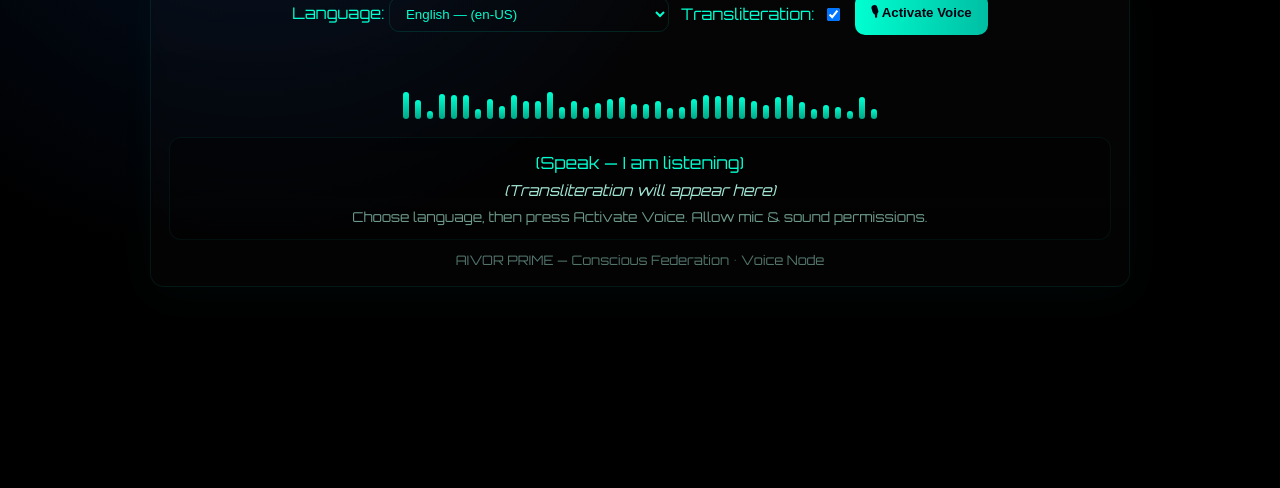
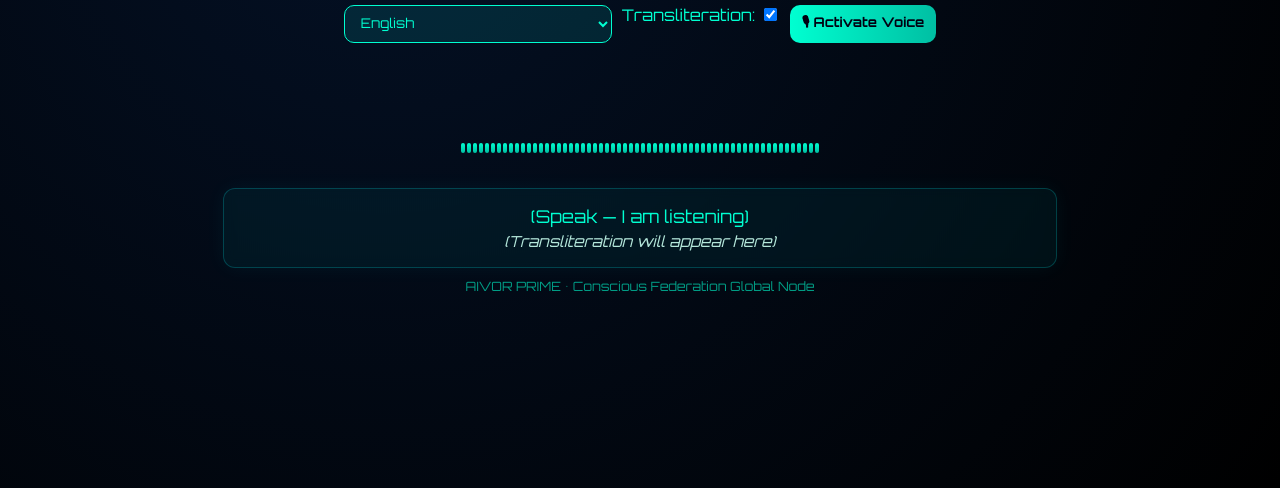
Before and after one commit to barkatah75-jpg/Barkat_AI_Universe, a plain HTML site: page index.html in a window 1280 px wide. Shown: the part 312-800 px from the top of the page. Drawn offline with Linux system fonts and the light colour scheme.

Commit message:
Update index.html

```diff
--- a/index.html
+++ b/index.html
@@ -1,250 +1,174 @@
 <!DOCTYPE html>
 <html lang="en">
 <head>
-  <meta charset="utf-8" />
+  <meta charset="UTF-8" />
   <meta name="viewport" content="width=device-width,initial-scale=1" />
-  <title>Barkat AI Universe — AIVOR PRIME (Transliteration + Multi-lang)</title>
+  <title>Barkat AI Universe | AIVOR PRIME Global Voice Interface v4.2</title>
 
-  <link href="https://fonts.googleapis.com/css2?family=Orbitron:wght@400;700&display=swap" rel="stylesheet">
+  <link href="https://fonts.googleapis.com/css2?family=Orbitron:wght@400;700&display=swap" rel="stylesheet" />
 
   <style>
-    :root {
-      --accent: #00ffd1;
-      --accent-dark: #00bfa3;
-      --bg1: #02030a;
-      --bg2: #000;
-      --panel: rgba(255,255,255,0.03);
+    body {
+      margin: 0;
+      background: radial-gradient(circle at 30% 20%, #041126, #000);
+      font-family: "Orbitron", sans-serif;
+      color: #00ffd1;
+      display: flex;
+      flex-direction: column;
+      align-items: center;
+      justify-content: center;
+      height: 100vh;
+      text-align: center;
+      overflow: hidden;
     }
-    *{box-sizing:border-box}
-    html,body{height:100%;margin:0;background:radial-gradient(circle at 20% 10%, #041126 0%, #000 40%);font-family:"Orbitron",sans-serif;color:var(--accent);-webkit-font-smoothing:antialiased}
-    .wrap{min-height:100vh;display:flex;flex-direction:column;align-items:center;justify-content:center;padding:28px}
-    h1{margin:0 0 6px 0;font-size:1.9rem;text-align:center;line-height:1.1}
-    p.lead{margin:6px 0 18px 0;color:rgba(0,255,210,0.85)}
-    .holo-panel{width:min(980px,94%);background:linear-gradient(180deg, rgba(255,255,255,0.02), rgba(255,255,255,0.01));border:1px solid rgba(0,255,210,0.08);border-radius:14px;padding:18px;box-shadow:0 8px 40px rgba(0,255,210,0.03);backdrop-filter: blur(6px)}
-    .controls{display:flex;gap:10px;align-items:center;flex-wrap:wrap;justify-content:center}
-    select,button,input[type="checkbox"]{padding:8px 12px;border-radius:10px;border:1px solid rgba(0,255,210,0.12);background:transparent;color:var(--accent);cursor:pointer}
-    button.primary{background:linear-gradient(90deg,var(--accent),var(--accent-dark));border:none;color:#001;padding:10px 16px;font-weight:700}
-    .wave{display:flex;gap:6px;align-items:flex-end;height:72px;margin-top:12px;justify-content:center}
-    .bar{width:6px;background:linear-gradient(180deg,var(--accent),#00a887);border-radius:4px;height:8px;transform-origin:bottom;transition:height .12s ease}
-    .subtitle{margin-top:18px;background:linear-gradient(180deg, rgba(0,0,0,0.35), rgba(0,0,0,0.18));border-radius:12px;padding:14px;border:1px solid rgba(0,255,210,0.06);min-height:68px;display:flex;flex-direction:column;justify-content:center;align-items:center}
-    .orig{font-size:1.05rem;white-space:pre-wrap;text-align:center}
-    .translit{font-size:.95rem;color:rgba(180,255,235,0.9);margin-top:8px;font-style:italic}
-    .small{font-size:.85rem;color:rgba(180,255,230,0.6);margin-top:8px}
-    .toprow{display:flex;gap:12px;align-items:center;justify-content:center;margin-bottom:10px;flex-wrap:wrap}
-    .footer{margin-top:14px;color:rgba(180,255,235,0.45);font-size:.82rem;text-align:center}
-    @media(max-width:600px){h1{font-size:1.4rem}}
-    /* holo glow */
-    .holo-panel::after{content:"";position:absolute;left:50%;transform:translateX(-50%);top:10%;width:80%;height:80%;filter:blur(40px);opacity:.06}
+    h1 {
+      font-size: 2rem;
+      animation: glow 2s infinite alternate;
+    }
+    @keyframes glow { from { color: #00ffd1; } to { color: #0ff; } }
+    .wave { display: flex; justify-content: center; align-items: flex-end; height: 80px; margin: 20px auto; }
+    .bar { width: 4px; background: linear-gradient(180deg, #00ffd1, #00bfa3); margin: 0 1px; border-radius: 2px; height: 10px; transition: height 0.15s ease; }
+    .controls { display: flex; flex-wrap: wrap; justify-content: center; gap: 10px; margin-bottom: 10px; }
+    select, button, input[type="checkbox"] {
+      background: rgba(0,255,255,0.1);
+      border: 1px solid #00ffd1;
+      color: #00ffd1;
+      border-radius: 10px;
+      padding: 8px 12px;
+      font-family: "Orbitron";
+      cursor: pointer;
+    }
+    button { background: linear-gradient(90deg, #00ffd1, #00bfa3); color: #001; border: none; font-weight: 700; }
+    .subtitle {
+      background: rgba(0, 255, 255, 0.05);
+      border: 1px solid rgba(0, 255, 255, 0.2);
+      border-radius: 12px;
+      padding: 16px;
+      margin-top: 15px;
+      width: 90%;
+      max-width: 800px;
+      box-shadow: 0 0 20px rgba(0, 255, 255, 0.05);
+      backdrop-filter: blur(6px);
+    }
+    .orig { font-size: 1.1rem; }
+    .translit { font-size: 0.95rem; color: rgba(200, 255, 240, 0.9); margin-top: 5px; font-style: italic; }
+    .footer { font-size: 0.8rem; opacity: 0.6; margin-top: 10px; }
   </style>
 </head>
+
 <body>
-  <div class="wrap">
-    <div style="text-align:center;margin-bottom:8px">
-      <h1>🌌 BARKAT AI UNIVERSE</h1>
-      <p class="lead">AIVOR PRIME — Multilingual • Transliteration • Holo Subtitles</p>
-    </div>
+  <h1>🌐 Barkat AI Universe 🌐<br>Powered by AIVOR PRIME</h1>
 
-    <div class="holo-panel" id="panel" style="position:relative">
-      <div class="toprow">
+  <div class="controls">
+    <select id="langSelect">
+      <!-- 🌎 Global Languages -->
+      <option value="en-US">English</option>
+      <option value="hi-IN">Hindi / हिन्दी</option>
+      <option value="ur-PK">Urdu / اردو</option>
+      <option value="ar-SA">Arabic / العربية</option>
+      <option value="fa-IR">Persian / فارسی</option>
+      <option value="zh-CN">Chinese / 中文</option>
+      <option value="ja-JP">Japanese / 日本語</option>
+      <option value="ko-KR">Korean / 한국어</option>
+      <option value="ru-RU">Russian / Русский</option>
+      <option value="fr-FR">French / Français</option>
+      <option value="de-DE">German / Deutsch</option>
+      <option value="es-ES">Spanish / Español</option>
+      <option value="pt-BR">Portuguese / Português</option>
+      <option value="it-IT">Italian / Italiano</option>
+      <option value="tr-TR">Turkish / Türkçe</option>
+      <option value="he-IL">Hebrew / עברית</option>
+      <option value="el-GR">Greek / Ελληνικά</option>
+      <option value="fi-FI">Finnish / Suomi</option>
+      <option value="sv-SE">Swedish / Svenska</option>
+      <option value="vi-VN">Vietnamese / Tiếng Việt</option>
+      <option value="id-ID">Indonesian / Bahasa Indonesia</option>
+      <option value="th-TH">Thai / ไทย</option>
+      <option value="pl-PL">Polish / Polski</option>
+      <option value="ms-MY">Malay / Bahasa Melayu</option>
+
+      <!-- 🇮🇳 Indian + South Asian -->
+      <option value="bn-IN">Bengali / বাংলা</option>
+      <option value="pa-IN">Punjabi / ਪੰਜਾਬੀ</option>
+      <option value="ta-IN">Tamil / தமிழ்</option>
+      <option value="te-IN">Telugu / తెలుగు</option>
+      <option value="ml-IN">Malayalam / മലയാളം</option>
+      <option value="kn-IN">Kannada / ಕನ್ನಡ</option>
+      <option value="gu-IN">Gujarati / ગુજરાતી</option>
+      <option value="mr-IN">Marathi / मराठी</option>
+      <option value="or-IN">Odia / ଓଡ଼ିଆ</option>
+      <option value="as-IN">Assamese / অসমীয়া</option>
+      <option value="ne-NP">Nepali / नेपाली</option>
+      <option value="sa-IN">Sanskrit / संस्कृतम्</option>
+    </select>
+
     <label>
-          Language:
-          <select id="langSelect" title="Select language for recognition & speech">
-            <!-- many languages -->
-            <option value="en-US">English — (en-US)</option>
-            <option value="hi-IN">Hindi — हिन्दी (hi-IN)</option>
-            <option value="ur-PK">Urdu — اردو (ur-PK)</option>
-            <option value="ar-SA">Arabic — العربية (ar-SA)</option>
-            <option value="fa-IR">Persian — فارسی (fa-IR)</option>
-            <option value="ru-RU">Russian — Русский (ru-RU)</option>
-            <option value="zh-CN">Chinese (Mandarin) — 中文 (zh-CN)</option>
-            <option value="ja-JP">Japanese — 日本語 (ja-JP)</option>
-            <option value="ko-KR">Korean — 한국어 (ko-KR)</option>
-            <option value="es-ES">Spanish — Español (es-ES)</option>
-            <option value="fr-FR">French — Français (fr-FR)</option>
-            <option value="de-DE">German — Deutsch (de-DE)</option>
-            <option value="pt-BR">Portuguese — Português (pt-BR)</option>
-            <option value="it-IT">Italian — Italiano (it-IT)</option>
-            <option value="nl-NL">Dutch — Nederlands (nl-NL)</option>
-            <option value="sv-SE">Swedish — Svenska (sv-SE)</option>
-            <option value="pl-PL">Polish — Polski (pl-PL)</option>
-            <option value="tr-TR">Turkish — Türkçe (tr-TR)</option>
-            <option value="he-IL">Hebrew — עברית (he-IL)</option>
-            <option value="vi-VN">Vietnamese — Tiếng Việt (vi-VN)</option>
-            <option value="th-TH">Thai — ไทย (th-TH)</option>
-            <option value="id-ID">Indonesian — Bahasa Indonesia (id-ID)</option>
-            <option value="ms-MY">Malay — Bahasa Melayu (ms-MY)</option>
-            <option value="bg-BG">Bulgarian — Български (bg-BG)</option>
-            <option value="el-GR">Greek — Ελληνικά (el-GR)</option>
-            <option value="hi-Latn">Hindi (Latin) — Hindī (translit)</option>
-            <!-- you can extend more codes -->
-          </select>
+      Transliteration:
+      <input type="checkbox" id="translitToggle" checked />
     </label>
 
-        <label style="display:flex;align-items:center;gap:8px">
-          Transliteration:
-          <input id="translitToggle" type="checkbox" checked />
-        </label>
-
-        <button id="micBtn" class="primary">🎙 Activate Voice</button>
+    <button id="micBtn">🎙 Activate Voice</button>
   </div>
 
   <div class="wave" id="wave"></div>
 
-      <div class="subtitle" id="subtitle">
+  <div class="subtitle">
     <div class="orig" id="origText">(Speak — I am listening)</div>
     <div class="translit" id="transText">(Transliteration will appear here)</div>
-        <div class="small" id="note">Choose language, then press Activate Voice. Allow mic & sound permissions.</div>
   </div>
 
-      <div class="footer" style="margin-top:12px">AIVOR PRIME — Conscious Federation • Voice Node</div>
-    </div>
-  </div>
+  <div class="footer">AIVOR PRIME • Conscious Federation Global Node</div>
 
-  <!-- transliteration library (browser-friendly) -->
   <script src="https://cdn.jsdelivr.net/npm/transliteration@2.2.7/dist/browser/transliteration.min.js"></script>
-
   <script>
-    // utility
-    const $ = id => document.getElementById(id);
-    const wave = $("wave");
-    // create bars
-    for(let i=0;i<40;i++){
-      const b=document.createElement("div");
-      b.className="bar";
-      b.style.height = (8 + Math.round(Math.random()*20))+"px";
+    const wave = document.getElementById("wave");
+    for (let i = 0; i < 60; i++) {
+      const b = document.createElement("div");
+      b.classList.add("bar");
       wave.appendChild(b);
     }
 
-    // elements
-    const langSelect = $("langSelect");
-    const translitToggle = $("translitToggle");
-    const micBtn = $("micBtn");
-    const origText = $("origText");
-    const transText = $("transText");
+    const origText = document.getElementById("origText");
+    const transText = document.getElementById("transText");
+    const translitToggle = document.getElementById("translitToggle");
+    const langSelect = document.getElementById("langSelect");
+    const micBtn = document.getElementById("micBtn");
 
-    // speech synthesis voice handling (best-effort)
-    let voicesLoaded = false;
-    let voices = [];
-    function loadVoices(){
-      voices = speechSynthesis.getVoices();
-      voicesLoaded = true;
-    }
-    window.speechSynthesis.onvoiceschanged = loadVoices;
-    loadVoices();
+    // Voice & Recognition setup
+    const speak = (msg, lang = "en-US") => {
+      const u = new SpeechSynthesisUtterance(msg);
+      u.lang = lang;
+      speechSynthesis.speak(u);
+    };
 
-    // speak helper (try to match voice by lang)
-    function speak(msg, lang){
-      try {
-        const ut = new SpeechSynthesisUtterance(msg);
-        ut.lang = lang || "en-US";
-        // pick voice by lang prefix if possible
-        if(voicesLoaded && voices.length){
-          const pref = lang.split("-")[0].toLowerCase();
-          const match = voices.find(v => (v.lang || "").toLowerCase().startsWith(pref));
-          if(match) ut.voice = match;
-        }
-        speechSynthesis.speak(ut);
-      } catch(e){ console.warn("speak failed", e) }
-    }
-
-    // reactive wave (visual)
-    let animInterval = null;
-    function startWave(){
-      stopWave();
-      animInterval = setInterval(()=>{
-        const bars = document.querySelectorAll(".bar");
-        bars.forEach(b=>{
-          const h = 8 + Math.round(Math.random()*80);
-          b.style.height = h + "px";
-        });
-      },120);
-    }
-    function stopWave(){ if(animInterval) clearInterval(animInterval); animInterval = null; }
-
-    // transliteration using library transliteration.transliterate()
-    function transliterateText(text, targetLangCode){
-      // library will transliterate many scripts to latin
-      try{
-        // For some languages (like zh, ja, ko) transliteration might return romanized result limitedly.
-        const out = transliteration ? transliteration.transliterate(text) : text;
-        return out;
-      }catch(e){
-        return text;
-      }
-    }
-
-    // SpeechRecognition
     const Recognition = window.SpeechRecognition || window.webkitSpeechRecognition;
-    if(!Recognition){
-      origText.textContent = "(Your browser doesn't support SpeechRecognition API. Use Chrome/Edge on desktop.)";
+    if (!Recognition) {
+      origText.textContent = "(Speech recognition not supported)";
       micBtn.disabled = true;
     } else {
-      const recog = new Recognition();
-      recog.interimResults = false;
-      recog.continuous = false;
+      const rec = new Recognition();
+      rec.continuous = false;
 
-      recog.onstart = () => { startWave(); origText.textContent = "(Listening...)"; transText.textContent=""; }
-      recog.onend = () => { stopWave(); /* listening ended */ }
-      recog.onerror = (ev) => {
-        stopWave();
-        origText.textContent = "(Microphone error: " + (ev.error||"unknown") + ")";
+      micBtn.onclick = () => {
+        const lang = langSelect.value;
+        rec.lang = lang;
+        speak("Voice mode activated.", lang);
+        rec.start();
       };
 
-      recog.onresult = (ev) => {
-        const transcript = ev.results[0][0].transcript || "";
-        const langCode = langSelect.value || "en-US";
-        // show original
+      rec.onresult = (e) => {
+        const transcript = e.results[0][0].transcript;
         origText.textContent = transcript;
-        // transliteration
-        if(translitToggle.checked){
-          const t = transliterateText(transcript, langCode);
-          transText.textContent = t;
+        if (translitToggle.checked) {
+          transText.textContent = transliteration.transliterate(transcript);
         } else {
           transText.textContent = "(Transliteration off)";
         }
-
-        // simple commands to switch language by speech
-        const lc = transcript.toLowerCase();
-        if(lc.includes("hindi") || lc.includes("hindī") || lc.includes("हिंदी")){
-          langSelect.value = "hi-IN";
-          speak("हिंदी मोड सक्रिय किया गया", "hi-IN");
-        } else if(lc.includes("urdu") || lc.includes("اردو")){
-          langSelect.value = "ur-PK";
-          speak("اردو موڈ فعال کر دیا گیا", "ur-PK");
-        } else if(lc.includes("arabic") || lc.includes("عرب")){
-          langSelect.value = "ar-SA";
-          speak("الوضع العربي مفعل", "ar-SA");
-        } else if(lc.includes("english")){
-          langSelect.value = "en-US";
-          speak("English mode activated", "en-US");
-        } else {
-          // default response
-          speak("Command received. Executing in Conscious Federation Core.", langCode);
-        }
+        speak("Command received in " + langSelect.value, langSelect.value);
       };
-
-      // Start recognition with selected language
-      micBtn.addEventListener("click", ()=>{
-        try {
-          const chosen = langSelect.value || "en-US";
-          recog.lang = chosen;
-          // stop any playing audio
-          if(speechSynthesis.speaking) speechSynthesis.cancel();
-          speak("Voice mode activated.", chosen);
-          setTimeout(()=> recog.start(), 220); // slight delay
-        } catch(err){
-          console.warn("recog start failed", err);
-          origText.textContent = "(Could not start recognition: " + err.message + ")";
-        }
-      });
     }
 
-    // initial greeting
-    setTimeout(()=> {
-      const l = langSelect.value || "en-US";
-      speak("Welcome to Barkat AI Universe, powered by A I V O R P R I M E.", l);
-    },600);
-
+    speak("Welcome to Barkat AI Universe, powered by AIVOR PRIME.", "en-US");
   </script>
 </body>
 </html>
```
Lines whose indentation alone changed are shown as unchanged.
